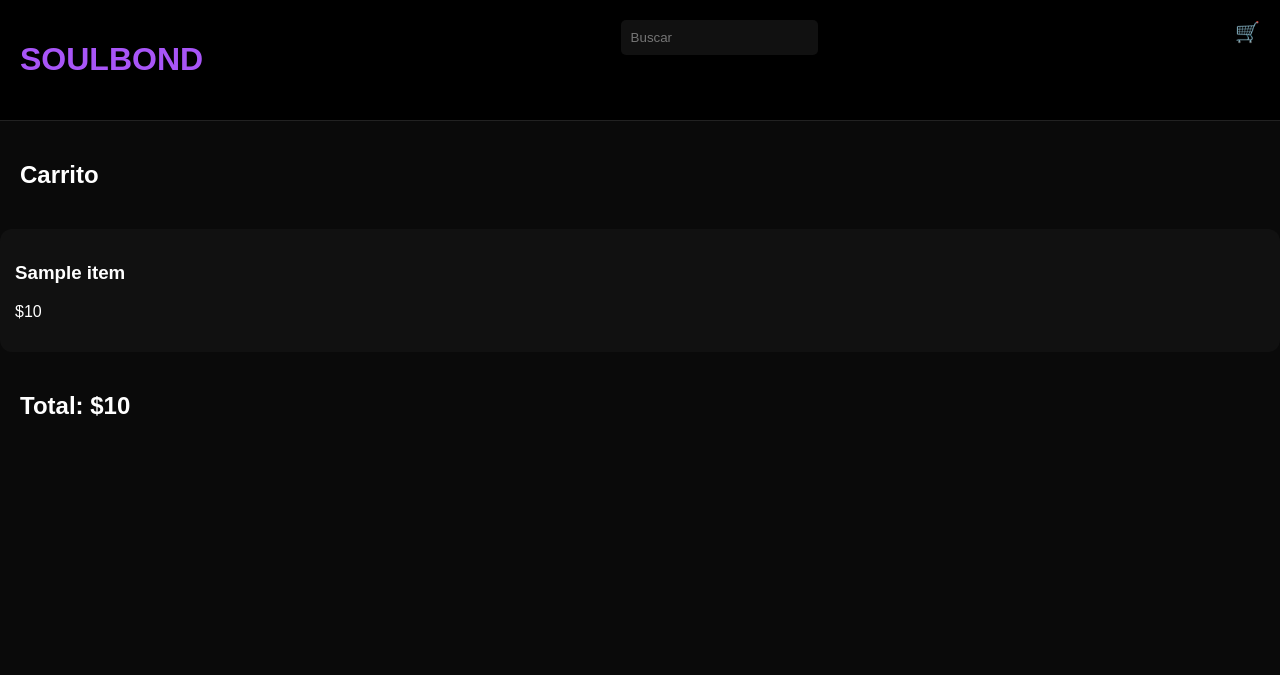
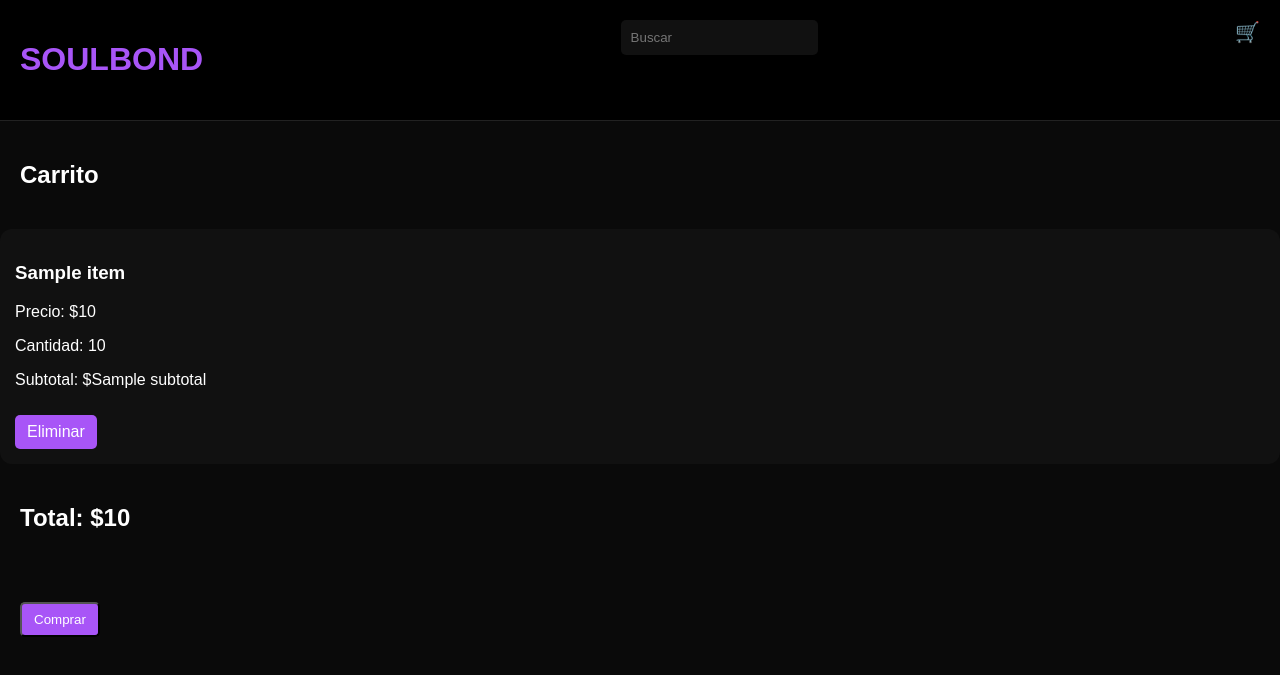
Before and after one commit to pipebvb123/soulbond, a Flask app: template templates/cart.html in a window 1280 px wide. Shown: the top 675 px of the page. Run offline with Flask 3, Linux system fonts and the light colour scheme; the template is opened without the code that fills it: most values are stand-ins (such as "Sample title", 1, 10 or a date in 2020).

Commit message:
fix cart html

```diff
--- a/app.py
+++ b/app.py
@@ -35,18 +35,19 @@ def product(id):
 
 @app.route("/add_to_cart/<int:id>")
 def add_to_cart(id):
-    if "cart" not in session:
-        session["cart"] = {}
+    cart = session.get("cart", {})
 
-    cart = session["cart"]
+    id = str(id)
 
-    if str(id) in cart:
-        cart[str(id)] += 1
+    if id in cart:
+        cart[id] += 1
     else:
-        cart[str(id)] = 1
+        cart[id] = 1
 
     session["cart"] = cart
-    return redirect("/")
+    session.modified = True
+
+    return redirect("/cart")
 
 @app.route("/remove/<int:id>")
 def remove(id):
@@ -63,19 +64,27 @@ def cart():
     conn = get_db()
 
     for id, qty in session.get("cart", {}).items():
-        product = conn.execute("SELECT * FROM products WHERE id=?", (id,)).fetchone()
+        product = conn.execute(
+            "SELECT * FROM products WHERE id=?", (int(id),)
+        ).fetchone()
+
         if product:
             product = dict(product)
+
+            price = product.get("price") or 0
+
             product["qty"] = qty
+            product["subtotal"] = price * qty
+
             cart_items.append(product)
-            total += product["price"] * qty
+            total += price * qty
 
     conn.close()
 
     return render_template("cart.html", items=cart_items, total=total)
 
 
-@app.route("/checkout", methods=["GET","POST"])
+@app.route("/checkout", methods=["GET", "POST"])
 def checkout():
     if request.method == "POST":
         contact = request.form["contact"]
@@ -84,11 +93,18 @@ def checkout():
         conn = get_db()
 
         for id, qty in session.get("cart", {}).items():
-            product = conn.execute("SELECT * FROM products WHERE id=?", (id,)).fetchone()
+            product = conn.execute(
+                "SELECT * FROM products WHERE id=?", (int(id),)
+            ).fetchone()
+
             if product:
-                total += product["price"] * qty
+                price = product["price"] or 0
+                total += price * qty
 
-        conn.execute("INSERT INTO orders (contact,total) VALUES (?,?)",(contact,total))
+        conn.execute(
+            "INSERT INTO orders (contact, total) VALUES (?, ?)",
+            (contact, total)
+        )
         conn.commit()
         conn.close()
 
--- a/templates/cart.html
+++ b/templates/cart.html
@@ -1,16 +1,26 @@
 {% extends 'base.html' %}
 
 {% block content %}
+
 <h2 style="padding:20px;">Carrito</h2>
 
 {% for item in items %}
 <div class="card">
     <h3>{{ item.name }}</h3>
-    <p>${{ item.price }}</p>
+
+    <p>Precio: ${{ item.price }}</p>
+    <p>Cantidad: {{ item.qty }}</p>
+    <p>Subtotal: ${{ item.subtotal }}</p>
+
+    <a href="/remove/{{ item.id }}" class="btn">Eliminar</a>
 </div>
 {% endfor %}
 
 <h2 style="padding:20px;">Total: ${{ total }}</h2>
+
+<!-- BOTÓN CORRECTO -->
+<form action="/checkout" method="GET" style="padding:20px;">
+    <button class="btn">Comprar</button>
+</form>
+
 {% endblock %}
-
-<a href="/checkout" class="btn">Pagar</a>
```
